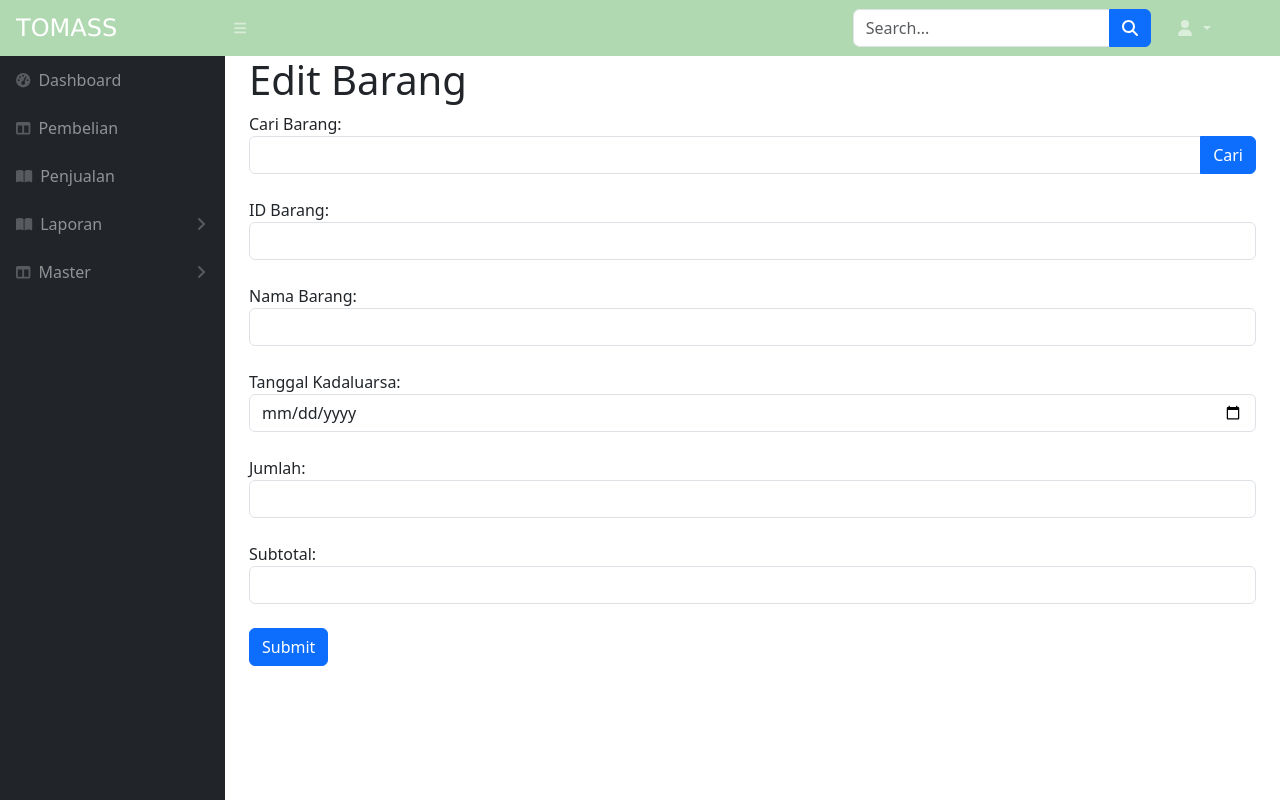
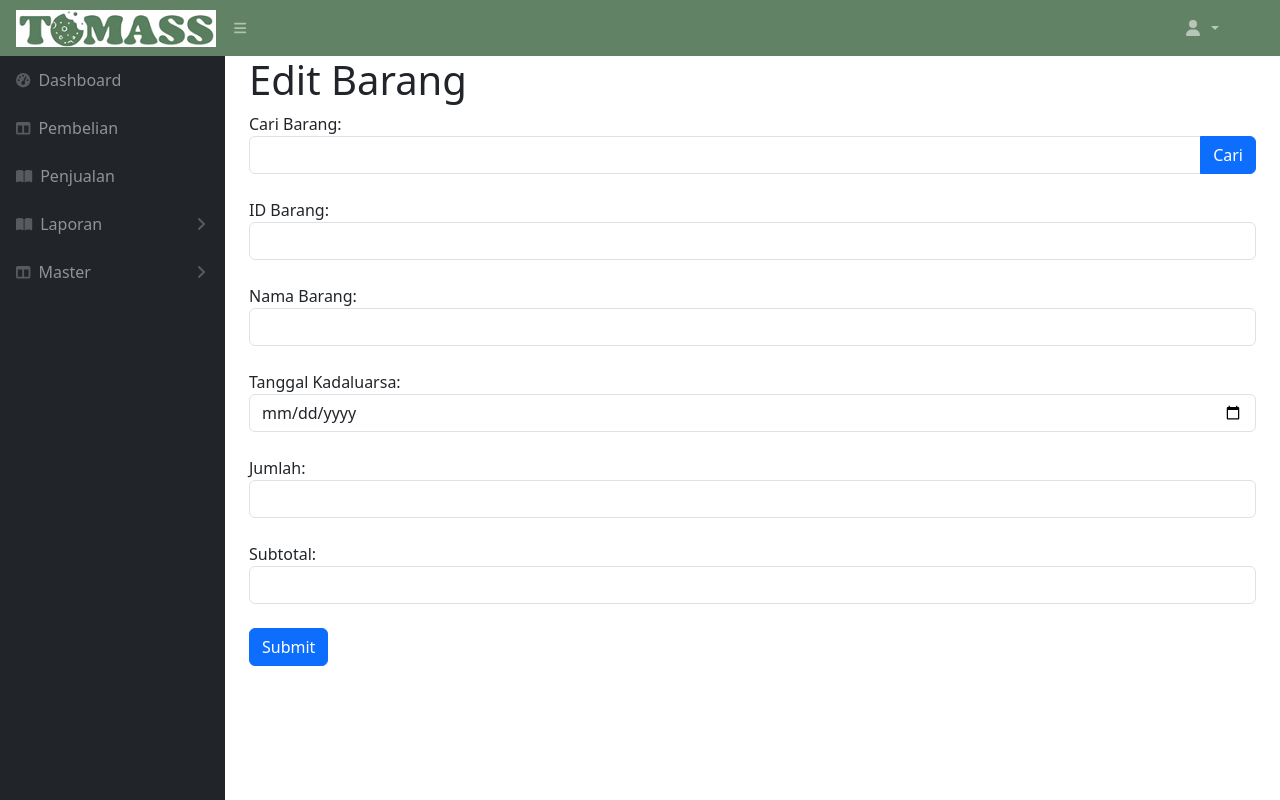
Before and after one commit to Vckynando12/TOMASS, a PHP site: page /admin/add_pembelian.php in a window 1280 px wide. Run offline with PHP 8.4, Linux system fonts and the light colour scheme; the visitor is signed in with stand-in values (Sample User, id 1); some libraries are stand-ins or nearby versions.

Commit message:
modified: footer dan header admin

```diff
--- a/layout/footer.php
+++ b/layout/footer.php
@@ -1,9 +1,8 @@
 <script src="https://cdn.jsdelivr.net/npm/bootstrap@5.2.3/dist/js/bootstrap.bundle.min.js"
     crossorigin="anonymous"></script>
-<script src="../assets/js/script.js"></script>
 <script src="https://cdnjs.cloudflare.com/ajax/libs/Chart.js/2.8.0/Chart.min.js" crossorigin="anonymous"></script>
-<script src="../assets/demo/chart-area-demo.js"></script>
-<script src="../assets/demo/chart-bar-demo.js"></script>
+<script src="../assets/js/chart-area-demo.js"></script>
+<script src="../assets/js/chart-bar-demo.js"></script>
 <script src="https://cdn.jsdelivr.net/npm/simple-datatables@7.1.2/dist/umd/simple-datatables.min.js"
     crossorigin="anonymous"></script>
 <script src="../assets/js/datatables-simple-demo.js"></script>
--- a/layout/header.php
+++ b/layout/header.php
@@ -29,7 +29,6 @@ if (!isset($_SESSION['login'])) {
     margin-right: 10px; /* Adjust the margin as needed */
 }
 
-
     </style>
 </head>
 
@@ -37,24 +36,15 @@ if (!isset($_SESSION['login'])) {
 <body>
     <!---NAVBAR--->
     <div class="sb-nav-fixed">
-        <nav class="sb-topnav navbar navbar-expand navbar-dark" style="background-color: #B0D9B1;">
+        <nav class="sb-topnav navbar navbar-expand navbar-dark" style="background-color: #618264;">
             <!-- Navbar Brand/navbar atas-->
-            <a class="navbar-brand ps-3" href="index.html">TOMASS</a>
+            <a class="navbar-brand ps-3" href="../admin/index.php"><img src="../assets/image/logoHeader.png"></a>
             <!-- Sidebar Toggle/pembuka penutup navbar samping-->
             <button class="btn btn-link btn-sm order-1 order-lg-0 me-4 me-lg-0" id="sidebarToggle" href="#!"><i
                     class="fas fa-bars"></i></button>
-            <!-- Navbar Search-->
-            <form class="d-none d-md-inline-block form-inline ms-auto me-0 me-md-3 my-2 my-md-0">
-                <div class="input-group">
-                    <input class="form-control" type="text" placeholder="Search..." aria-label="Search..."
-                        aria-describedby="btnNavbarSearch" />
-                    <button class="btn btn-primary" id="btnNavbarSearch" type="button"><i
-                            class="fas fa-search"></i></button>
-                </div>
-            </form>
 
             <!-- Navbar/akun-->
-            <ul class="navbar-nav ms-auto ms-md-0 me-3 me-lg-4">
+            <ul class="navbar-nav ms-auto ms-auto me-0 me-md-3 my-2 my-md-0">
                 <li class="nav-item dropdown">
                     <a class="nav-link dropdown-toggle" href="#" id="navbarDropdown" role="button" data-bs-toggle="dropdown" aria-expanded="false">
                         <i class="fas fa-user fa-fw"></i>
```
